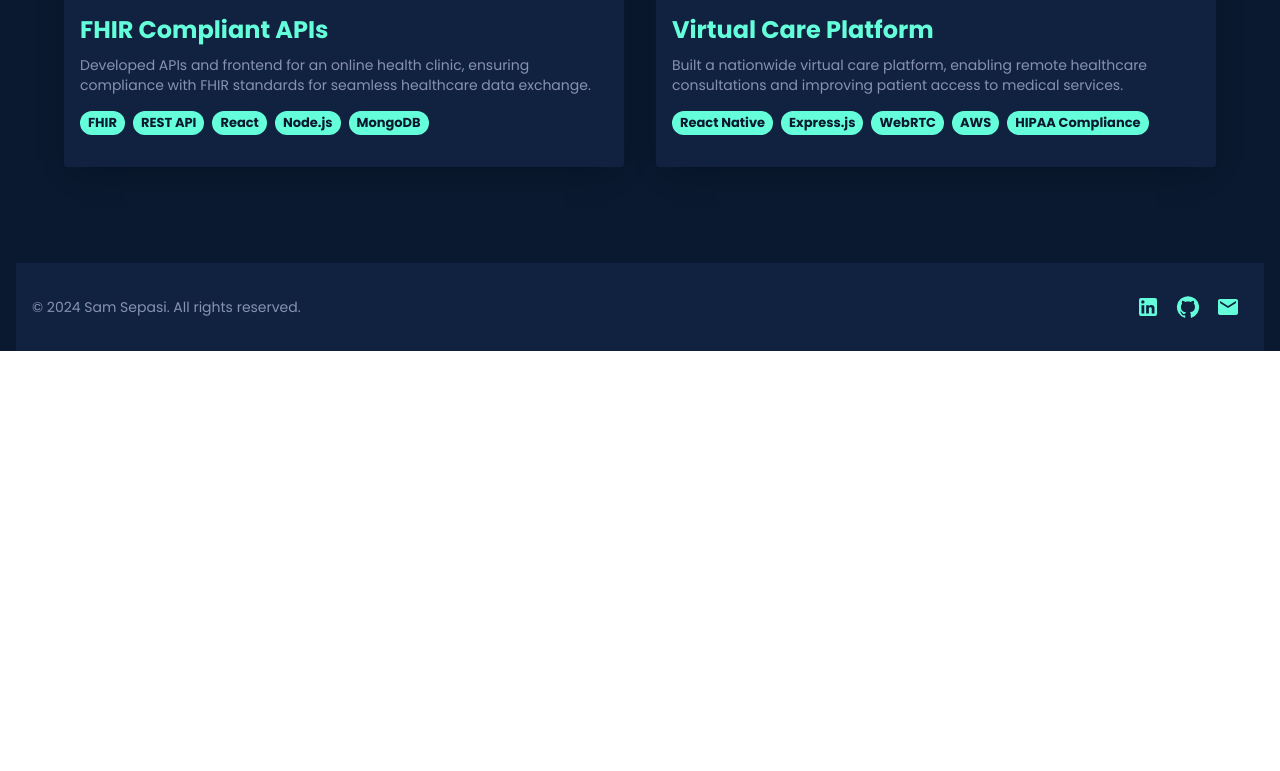
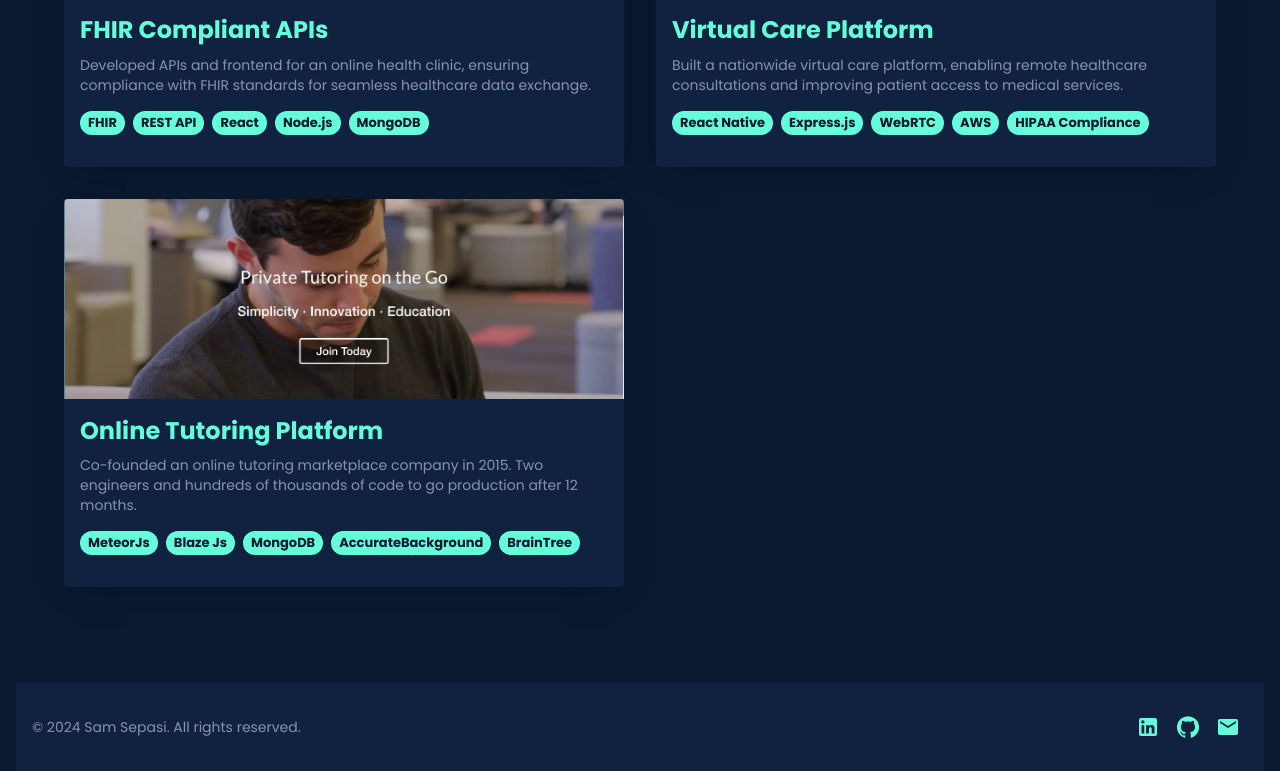
Before and after one commit to ssepa001/portfolio, a React (Vite) app: page /projects in a window 1280 px wide. Shown: the part 855-1626 px from the top of the page. Before the commit the page ends 1206 px from the top, so only its background shows below. Built offline with nearby package versions, Linux system fonts and the light colour scheme.

Commit message:
add tutortub to projects

```diff
--- a/src/pages/Projects.tsx
+++ b/src/pages/Projects.tsx
@@ -68,6 +68,20 @@ const projects: Project[] = [
             "HIPAA Compliance",
         ],
         liveUrl: "https://cuehealth.com/",
+    },
+    {
+        title: "Online Tutoring Platform",
+        description:
+            "Co-founded an online tutoring marketplace company in 2015. Two engineers and hundreds of thousands of code to go production after 12 months.",
+        image: "/images/tutortub.jpg",
+        technologies: [
+            "MeteorJs",
+            "Blaze Js",
+            "MongoDB",
+            "AccurateBackground",
+            "BrainTree",
+        ],
+        liveUrl: "https://tutortub.meteorapp.com/",
     },
 ];
 
```
Also changed, not shown: public/images/tutortub.jpg (added).
